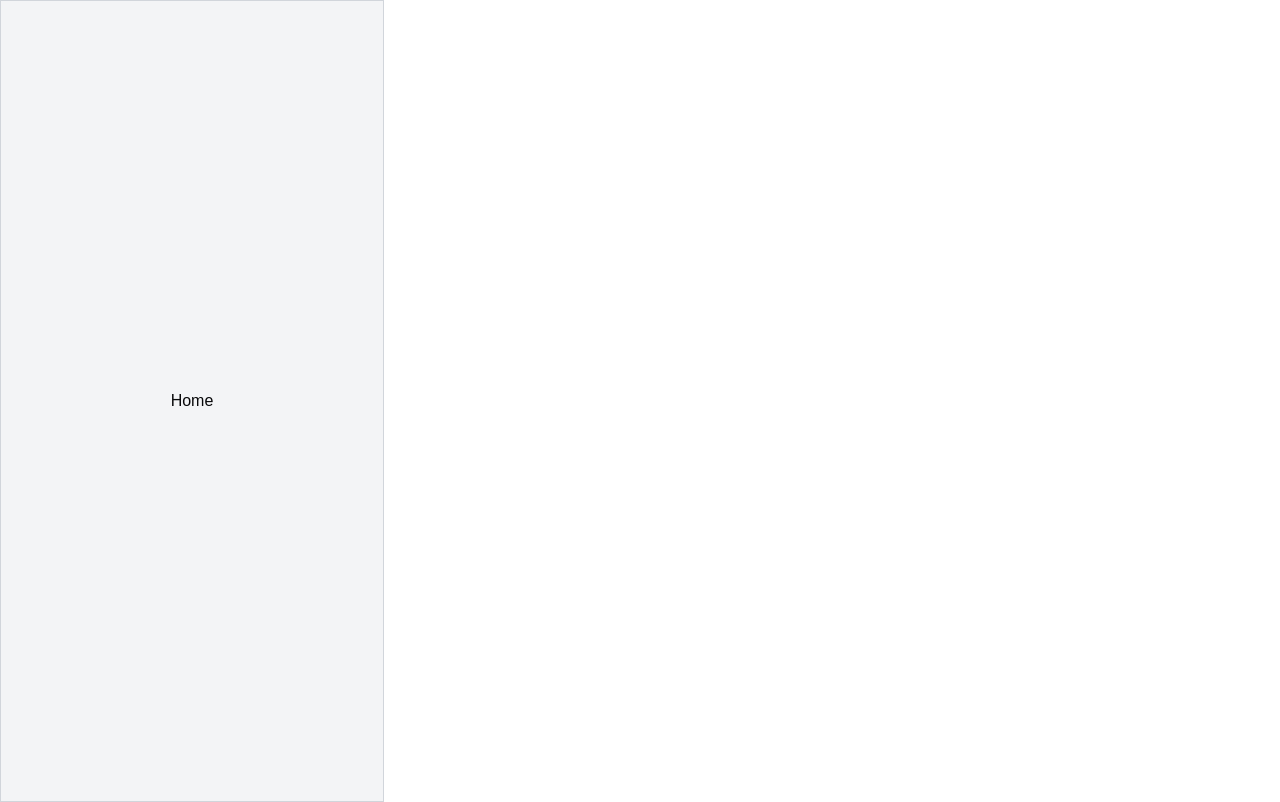
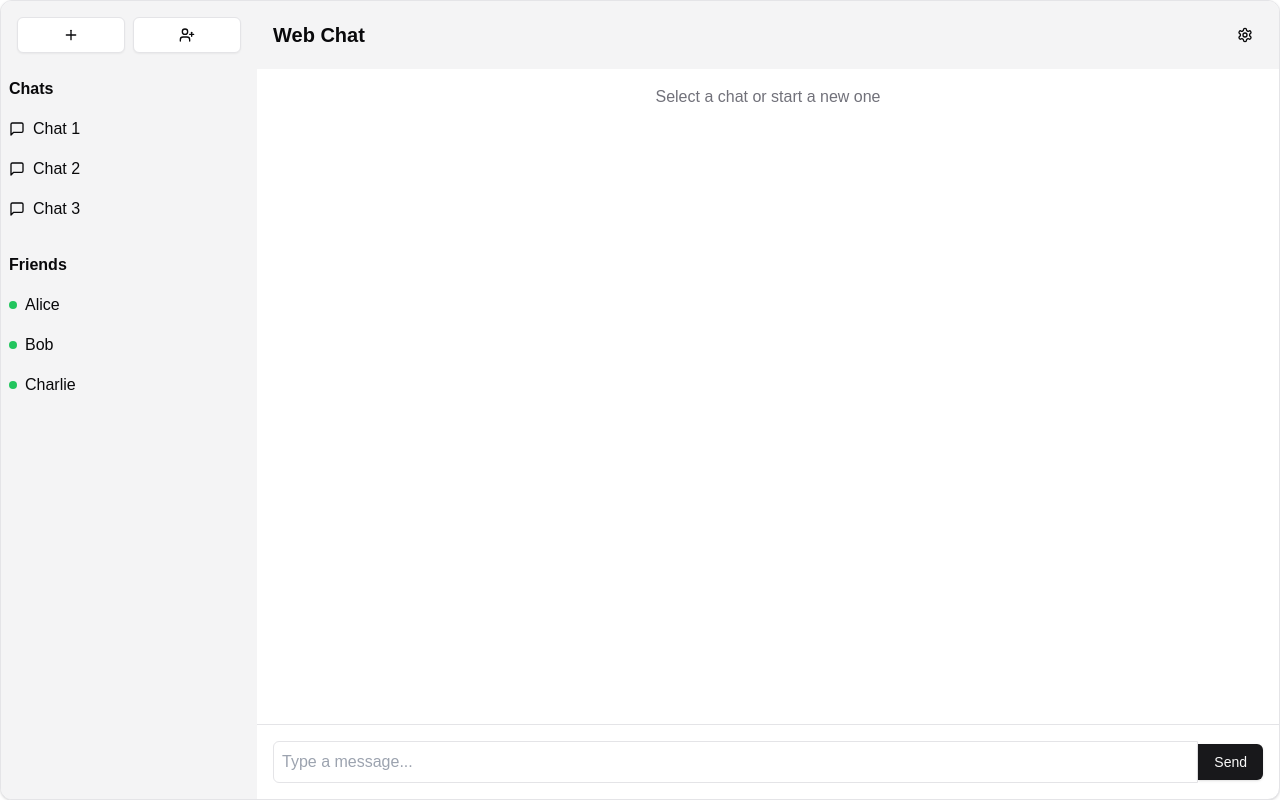
Before and after one commit to ADHFMZ7/Secure-Chat, a React (Vite) app in the folder secure-chat/: page / in a window 1280 px wide. Built offline with nearby package versions, Linux system fonts and the light colour scheme; sample sign-in values are in the browser's storage.

Commit message:
add chat interface

```diff
--- a/secure-chat/package.json
+++ b/secure-chat/package.json
@@ -10,6 +10,7 @@
     "preview": "vite preview"
   },
   "dependencies": {
+    "@radix-ui/react-dialog": "^1.1.4",
     "@radix-ui/react-label": "^2.1.1",
     "@radix-ui/react-slot": "^1.1.1",
     "class-variance-authority": "^0.7.1",
--- a/secure-chat/src/App.tsx
+++ b/secure-chat/src/App.tsx
@@ -3,22 +3,27 @@ import { BrowserRouter, Routes, Route } from 'react-router-dom'
 import { LoginForm } from "@/components/login-form"
 import { RegisterForm } from "@/components/register-form"
 import AuthProvider from './context/AuthContext'
+import PrivateRoute from './components/protected-route'
+import { ChatInterface } from './components/chat-interface'
 
 export default function App() {
+
   return (
-    <div className="w-full max-w-sm border border-gray-300">
+    // <div className="w-full max-w-sm border border-gray-300">
       <BrowserRouter basename="/">
         <AuthProvider>
-
-          <div className="flex min-h-screen w-full items-center justify-center p-6 md:p-10 bg-gray-100">
+          {/* <div className="flex min-h-screen w-full items-center justify-center p-6 md:p-10 bg-gray-100"> */}
             <Routes>
-              <Route path="/" element={<p>Home</p>} />
+              <Route element={<PrivateRoute />}>
+                <Route path="/" element={<ChatInterface/>} />
+              </Route>
               <Route path="/login" element={<LoginForm /> } />
               <Route path="/register" element={<RegisterForm /> } />
+              <Route path="*" element={<p>404</p>} />
             </Routes>
-          </div>
+          {/* </div> */}
         </AuthProvider>
       </BrowserRouter>
-    </div>
+    // </div>
   )
 }
--- /dev/null
+++ b/secure-chat/src/components/chat-interface.tsx
@@ -0,0 +1,108 @@
+import React from 'react'
+import { Card } from "@/components/ui/card"
+import { Button } from "@/components/ui/button"
+import { Dialog, DialogContent, DialogHeader, DialogTitle, DialogTrigger } from "@/components/ui/dialog"
+import { MessageSquare, Plus, Menu, UserPlus, Settings } from "lucide-react"
+
+export function ChatInterface() {
+  const [isSidebarOpen, setIsSidebarOpen] = React.useState(true)
+  const [isSettingsOpen, setIsSettingsOpen] = React.useState(false)
+
+  const toggleSidebar = () => setIsSidebarOpen(!isSidebarOpen)
+
+  return (
+    <Card className="w-full h-screen flex overflow-hidden">
+      {/* Sidebar */}
+      <div className={`bg-secondary ${isSidebarOpen ? 'w-64' : 'w-0'} transition-all duration-300 overflow-hidden flex flex-col`}>
+        <div className="p-4 flex space-x-2">
+          <Button className="flex-1" variant="outline" title="New Chat">
+            <Plus className="h-4 w-4" />
+          </Button>
+          <Button className="flex-1" variant="outline" title="Add Friend">
+            <UserPlus className="h-4 w-4" />
+          </Button>
+        </div>
+        <div className="flex-1 overflow-y-auto">
+          {/* Chat list */}
+          <div className="p-2 font-semibold">Chats</div>
+          {[1, 2, 3].map((chat) => (
+            <div key={chat} className="p-2 hover:bg-primary/10 cursor-pointer flex items-center">
+              <MessageSquare className="mr-2 h-4 w-4" />
+              <span>Chat {chat}</span>
+            </div>
+          ))}
+          {/* Friends list */}
+          <div className="p-2 font-semibold mt-4">Friends</div>
+          {['Alice', 'Bob', 'Charlie'].map((friend) => (
+            <div key={friend} className="p-2 hover:bg-primary/10 cursor-pointer flex items-center">
+              <div className="w-2 h-2 rounded-full bg-green-500 mr-2" />
+              <span>{friend}</span>
+            </div>
+          ))}
+        </div>
+      </div>
+
+      {/* Main chat area */}
+      <div className="flex-1 flex flex-col">
+        {/* Header */}
+        <div className="bg-secondary p-4 flex items-center justify-between">
+          <div className="flex items-center">
+            <Button variant="ghost" size="icon" onClick={toggleSidebar} className="mr-2 lg:hidden">
+              <Menu />
+            </Button>
+            <h1 className="text-xl font-bold">Web Chat</h1>
+          </div>
+          <Dialog open={isSettingsOpen} onOpenChange={setIsSettingsOpen}>
+            <DialogTrigger asChild>
+              <Button variant="ghost" size="icon">
+                <Settings />
+              </Button>
+            </DialogTrigger>
+            <DialogContent>
+              <DialogHeader>
+                <DialogTitle>Settings</DialogTitle>
+              </DialogHeader>
+              <div className="py-4">
+                <h3 className="font-semibold mb-2">Notification Settings</h3>
+                <div className="flex items-center justify-between mb-2">
+                  <span>Enable notifications</span>
+                  <input type="checkbox" />
+                </div>
+                <div className="flex items-center justify-between">
+                  <span>Sound</span>
+                  <input type="checkbox" />
+                </div>
+                <h3 className="font-semibold mt-4 mb-2">Theme</h3>
+                <select className="w-full p-2 rounded border">
+                  <option>Light</option>
+                  <option>Dark</option>
+                  <option>System</option>
+                </select>
+              </div>
+            </DialogContent>
+          </Dialog>
+        </div>
+
+        {/* Chat messages */}
+        <div className="flex-1 overflow-y-auto p-4">
+          {/* You can add chat messages here */}
+          <div className="text-center text-muted-foreground">
+            Select a chat or start a new one
+          </div>
+        </div>
+
+        {/* Message input */}
+        <div className="p-4 border-t">
+          <div className="flex items-center">
+            <input
+              type="text"
+              placeholder="Type a message..."
+              className="flex-1 p-2 rounded-l-md border border-input bg-background"
+            />
+            <Button className="rounded-l-none">Send</Button>
+          </div>
+        </div>
+      </div>
+    </Card>
+  )
+}
--- a/secure-chat/src/components/login-form.tsx
+++ b/secure-chat/src/components/login-form.tsx
@@ -10,7 +10,7 @@ import {
 } from "@/components/ui/card";
 import { Input } from "@/components/ui/input";
 import { Label } from "@/components/ui/label";
-import { Link, redirect } from "react-router-dom";
+import { Link } from "react-router-dom";
 import {useAuth} from '@/context/AuthContext';
 import { useNavigate } from "react-router-dom";
 
--- /dev/null
+++ b/secure-chat/src/components/protected-route.tsx
@@ -0,0 +1,11 @@
+import React from "react";
+import { Navigate, Outlet } from "react-router-dom";
+import { useAuth } from "@/context/AuthContext";
+
+const PrivateRoute = () => {
+  const user = useAuth();
+  if (!user.token) return <Navigate to="/login" />;
+  return <Outlet />;
+};
+
+export default PrivateRoute;
--- /dev/null
+++ b/secure-chat/src/components/ui/dialog.tsx
@@ -0,0 +1,122 @@
+"use client"
+
+import * as React from "react"
+import * as DialogPrimitive from "@radix-ui/react-dialog"
+import { X } from "lucide-react"
+
+import { cn } from "@/lib/utils"
+
+const Dialog = DialogPrimitive.Root
+
+const DialogTrigger = DialogPrimitive.Trigger
+
+const DialogPortal = DialogPrimitive.Portal
+
+const DialogClose = DialogPrimitive.Close
+
+const DialogOverlay = React.forwardRef<
+  React.ElementRef<typeof DialogPrimitive.Overlay>,
+  React.ComponentPropsWithoutRef<typeof DialogPrimitive.Overlay>
+>(({ className, ...props }, ref) => (
+  <DialogPrimitive.Overlay
+    ref={ref}
+    className={cn(
+      "fixed inset-0 z-50 bg-black/80  data-[state=open]:animate-in data-[state=closed]:animate-out data-[state=closed]:fade-out-0 data-[state=open]:fade-in-0",
+      className
+    )}
+    {...props}
+  />
+))
+DialogOverlay.displayName = DialogPrimitive.Overlay.displayName
+
+const DialogContent = React.forwardRef<
+  React.ElementRef<typeof DialogPrimitive.Content>,
+  React.ComponentPropsWithoutRef<typeof DialogPrimitive.Content>
+>(({ className, children, ...props }, ref) => (
+  <DialogPortal>
+    <DialogOverlay />
+    <DialogPrimitive.Content
+      ref={ref}
+      className={cn(
+        "fixed left-[50%] top-[50%] z-50 grid w-full max-w-lg translate-x-[-50%] translate-y-[-50%] gap-4 border bg-background p-6 shadow-lg duration-200 data-[state=open]:animate-in data-[state=closed]:animate-out data-[state=closed]:fade-out-0 data-[state=open]:fade-in-0 data-[state=closed]:zoom-out-95 data-[state=open]:zoom-in-95 data-[state=closed]:slide-out-to-left-1/2 data-[state=closed]:slide-out-to-top-[48%] data-[state=open]:slide-in-from-left-1/2 data-[state=open]:slide-in-from-top-[48%] sm:rounded-lg",
+        className
+      )}
+      {...props}
+    >
+      {children}
+      <DialogPrimitive.Close className="absolute right-4 top-4 rounded-sm opacity-70 ring-offset-background transition-opacity hover:opacity-100 focus:outline-none focus:ring-2 focus:ring-ring focus:ring-offset-2 disabled:pointer-events-none data-[state=open]:bg-accent data-[state=open]:text-muted-foreground">
+        <X className="h-4 w-4" />
+        <span className="sr-only">Close</span>
+      </DialogPrimitive.Close>
+    </DialogPrimitive.Content>
+  </DialogPortal>
+))
+DialogContent.displayName = DialogPrimitive.Content.displayName
+
+const DialogHeader = ({
+  className,
+  ...props
+}: React.HTMLAttributes<HTMLDivElement>) => (
+  <div
+    className={cn(
+      "flex flex-col space-y-1.5 text-center sm:text-left",
+      className
+    )}
+    {...props}
+  />
+)
+DialogHeader.displayName = "DialogHeader"
+
+const DialogFooter = ({
+  className,
+  ...props
+}: React.HTMLAttributes<HTMLDivElement>) => (
+  <div
+    className={cn(
+      "flex flex-col-reverse sm:flex-row sm:justify-end sm:space-x-2",
+      className
+    )}
+    {...props}
+  />
+)
+DialogFooter.displayName = "DialogFooter"
+
+const DialogTitle = React.forwardRef<
+  React.ElementRef<typeof DialogPrimitive.Title>,
+  React.ComponentPropsWithoutRef<typeof DialogPrimitive.Title>
+>(({ className, ...props }, ref) => (
+  <DialogPrimitive.Title
+    ref={ref}
+    className={cn(
+      "text-lg font-semibold leading-none tracking-tight",
+      className
+    )}
+    {...props}
+  />
+))
+DialogTitle.displayName = DialogPrimitive.Title.displayName
+
+const DialogDescription = React.forwardRef<
+  React.ElementRef<typeof DialogPrimitive.Description>,
+  React.ComponentPropsWithoutRef<typeof DialogPrimitive.Description>
+>(({ className, ...props }, ref) => (
+  <DialogPrimitive.Description
+    ref={ref}
+    className={cn("text-sm text-muted-foreground", className)}
+    {...props}
+  />
+))
+DialogDescription.displayName = DialogPrimitive.Description.displayName
+
+export {
+  Dialog,
+  DialogPortal,
+  DialogOverlay,
+  DialogTrigger,
+  DialogClose,
+  DialogContent,
+  DialogHeader,
+  DialogFooter,
+  DialogTitle,
+  DialogDescription,
+}
--- a/secure-chat/src/main.tsx
+++ b/secure-chat/src/main.tsx
@@ -6,7 +6,7 @@ import './index.css'
 import App from './App.tsx'
 
 createRoot(document.getElementById('root')!).render(
-  // <StrictMode>
+  <StrictMode>
     <App/>
-  // </StrictMode>,
+  </StrictMode>,
 )
```
Also changed, not shown: 1 other file (tests, documents, lock files or other folders).
